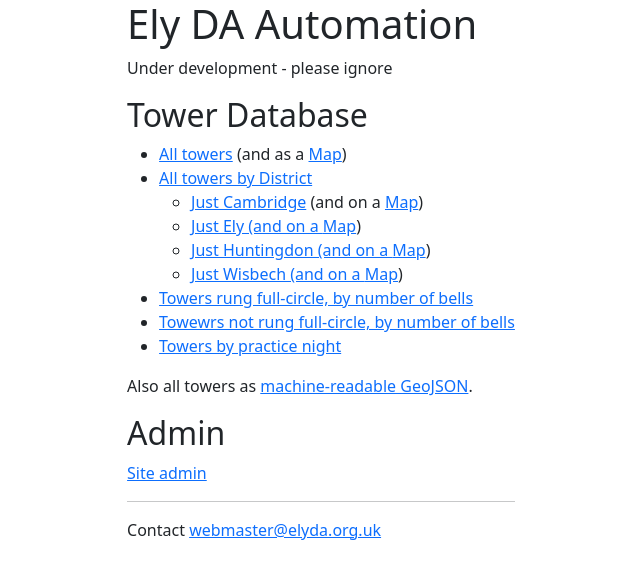
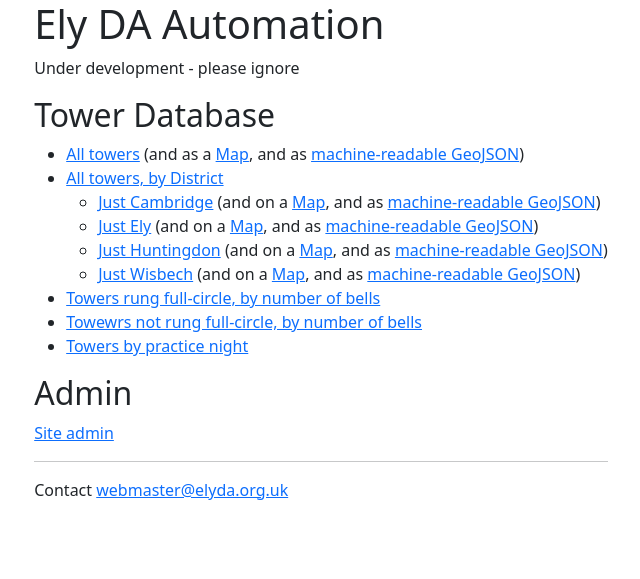
Before and after one commit to jw35/eda-django, a Django app: template eda/eda/templates/eda/index.html in a window 1280 px wide. Shown: the top 579 px of the page, without its empty margins (319-959 px from the left). Run offline with Django 5.2, Linux system fonts and the light colour scheme; the template is opened without the code that fills it, so the values that code supplies are empty; some libraries are stand-ins or nearby versions.

Commit message:
Link new map functions into index

```diff
--- a/eda/tower_database/templates/tower_database/index.html
+++ b/eda/tower_database/templates/tower_database/index.html
@@ -2,19 +2,36 @@
 
 	<ul>
 
-		<li><a href="{% url 'tower_list' %}">All towers</a> (and as a <a href="{% url 'towers_map' %}">Map</a>)</li>
+		<li><a href="{% url 'tower_list' %}">All towers</a>
+			(and as a <a href="{% url 'towers_map' %}">Map</a>,
+		     and as <a href="{% url 'towers_geojson' %}">machine-readable GeoJSON</a>)</li>
 
-		<li><a href="{% url 'district_list' %}">All towers by District</a>
+		<li><a href="{% url 'district_list' %}">All towers, by District</a>
 			<ul>
-				<li><a href="{% url 'single_district_list' district='C' %}">Just Cambridge</a> (and on a <a href="{% url 'district_map' district='C' %}">Map</a>)</li>
-				<li><a href="{% url 'single_district_list' district='E' %}">Just Ely (and on a <a href="{% url 'district_map' district='E' %}">Map</a>)</a></li>
-				<li><a href="{% url 'single_district_list' district='H' %}">Just Huntingdon (and on a <a href="{% url 'district_map' district='H' %}">Map</a>)</a></li>
-				<li><a href="{% url 'single_district_list' district='W' %}">Just Wisbech (and on a <a href="{% url 'district_map' district='W' %}">Map</a>)</a></li>
+
+				<li><a href="{% url 'single_district_list' district='C' %}">Just Cambridge</a>
+					(and on a <a href="{% url 'district_map' district='C' %}">Map</a>,
+				     and as <a href="{% url 'district_geojson' district='C' %}">machine-readable GeoJSON</a>)
+				</li>
+
+				<li><a href="{% url 'single_district_list' district='E' %}">Just Ely</a>
+					(and on a <a href="{% url 'district_map' district='E' %}">Map</a>,
+				     and as <a href="{% url 'district_geojson' district='E' %}">machine-readable GeoJSON</a>)
+				</li>
+
+				<li><a href="{% url 'single_district_list' district='H' %}">Just Huntingdon</a>
+					(and on a <a href="{% url 'district_map' district='H' %}">Map</a>,
+				     and as <a href="{% url 'district_geojson' district='H' %}">machine-readable GeoJSON</a>)
+				</li>
+
+				<li><a href="{% url 'single_district_list' district='W' %}">Just Wisbech</a>
+					(and on a <a href="{% url 'district_map' district='W' %}">Map</a>,
+					 and as <a href="{% url 'district_geojson' district='W' %}">machine-readable GeoJSON</a>)
+			    </li>
+
 			</ul>
 		</li>
 		<li><a href="{% url 'bells_list' %}">Towers rung full-circle, by number of bells</a></li>
 		<li><a href="{% url 'un_bells_list' %}">Towewrs not rung full-circle, by number of bells</a></li>
 		<li><a href="{% url 'practice_night_list' %}">Towers by practice night</a></li>
 	</ul>
-
-	<p>Also all towers as <a href="{% url 'towers_geojson' %}">machine-readable GeoJSON</a>.</p>
--- a/eda/tower_database/templates/tower_database/tower_detail.html
+++ b/eda/tower_database/templates/tower_database/tower_detail.html
@@ -69,8 +69,8 @@
 		<td>{{ tower.postcode }}</td>
 	</tr>
 	<tr>
-		<td class="fw-bold">Latitide, Longitude</td>
-		<td>{{ tower.lat }}, {{ tower.lng }} (<a href="https://www.google.com/maps/search/?api=1&query={{ tower.lat }},{{ tower.lng }}">Google</a>, <a href="https://www.openstreetmap.org/?mlat={{ tower.lat}}&mlon={{ tower.lng }}&zoom=16">OpenStreetMap</a>)</td>
+		<td class="fw-bold">Position</td>
+		<td>{{ tower.lat }}, {{ tower.lng }} (<a href="{% url 'tower_map' towerid=tower.pk %}">Map</a>, <a href="https://www.google.com/maps/search/?api=1&query={{ tower.lat }},{{ tower.lng }}">Google</a>)</td>
 	</tr>
 	<tr>
 		<td class="fw-bold">OS Grid</td>
```
